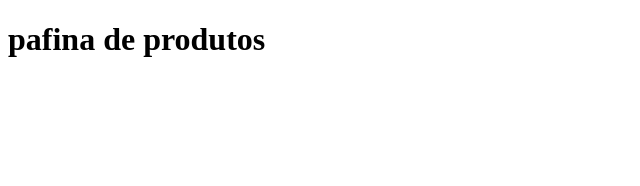
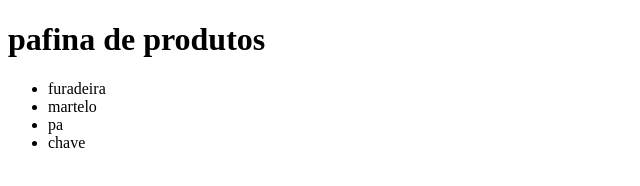
Before and after one commit to IANC96/primeiro-repositorio, a plain HTML site: page index.html in a window 1280 px wide. Shown: the whole page, without its empty margins (0-640 px from the left). Drawn offline with Linux system fonts and the light colour scheme.

Commit message:
finalizada lista de produto

```diff
--- a/index.html
+++ b/index.html
@@ -7,5 +7,11 @@
 </head>
 <body>
     <h1>pafina de produtos</h1>
-</body>
+    <ul>
+        <li>furadeira</li>
+        <li>martelo</li>
+        <li>pa</li>
+        <li>chave</li>
+    </ul>
+    <body>
 </html>
```
